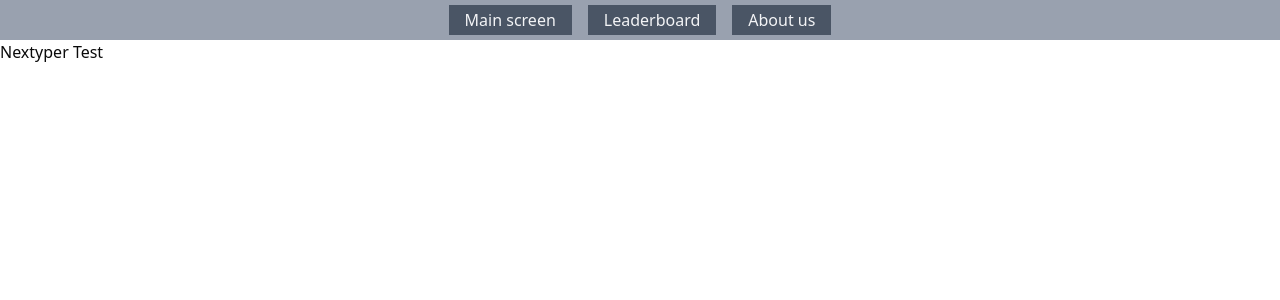
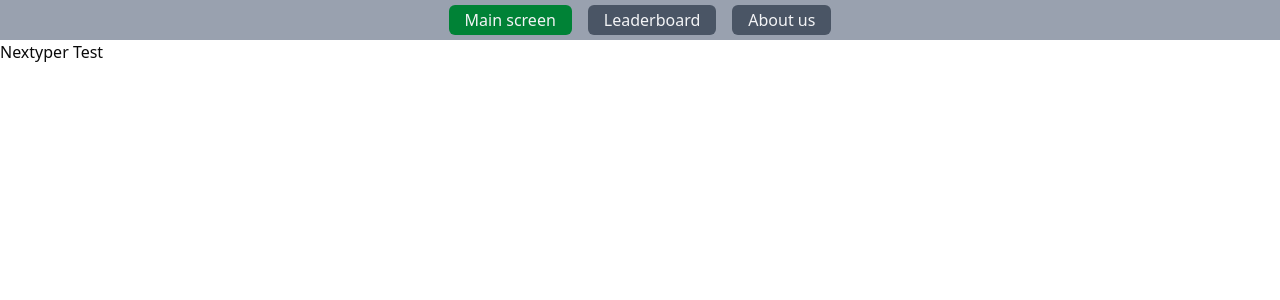
Before and after one commit to LukCen/nextyper, a Next.js app: page / in a window 1280 px wide. Shown: the top 300 px of the page. Built offline with nearby package versions, Linux system fonts and the light colour scheme.

Commit message:
NavBar - pathnames added, wired to conditional styling of nav buttons

```diff
--- a/app/components/NavBar.tsx
+++ b/app/components/NavBar.tsx
@@ -1,19 +1,21 @@
 'use client'
 
 import Link from "next/link"
+import { usePathname } from "next/navigation"
 
 const NavBar = () => {
+  const pathname = usePathname()
   return (
     <nav className="w-screen bg-gray-400 p-2">
       <ul className="flex justify-center gap-4">
         <li>
-          <Link className="w-full bg-gray-600 text-gray-100 px-4 py-1" href={"/"}>Main screen</Link>
+          <Link className={`w-full bg-gray-600 text-gray-100 px-4 py-1 hover:bg-blue-600 duration-125 rounded-sm font-medium ${pathname === "/" ? "bg-green-700" : ""}`} href={"/"}>Main screen</Link>
         </li>
         <li>
-          <Link className="w-full bg-gray-600 text-gray-100 px-4 py-1" href={"/hi-score"}>Leaderboard</Link>
+          <Link className={`w-full bg-gray-600 text-gray-100 px-4 py-1 hover:bg-blue-600 duration-125 rounded-sm font-medium ${pathname === "/hi-score" ? "bg-green-700" : ""}`} href={"/hi-score"}>Leaderboard</Link>
         </li>
         <li>
-          <Link className="w-full bg-gray-600 text-gray-100 px-4 py-1" href={"/about"}>About us</Link>
+          <Link className={`w-full bg-gray-600 text-gray-100 px-4 py-1 hover:bg-blue-600 duration-125 rounded-sm font-medium ${pathname === "/about" ? "bg-green-700" : ""}`} href={"/about"}>About us</Link>
         </li>
       </ul>
     </nav>
```
